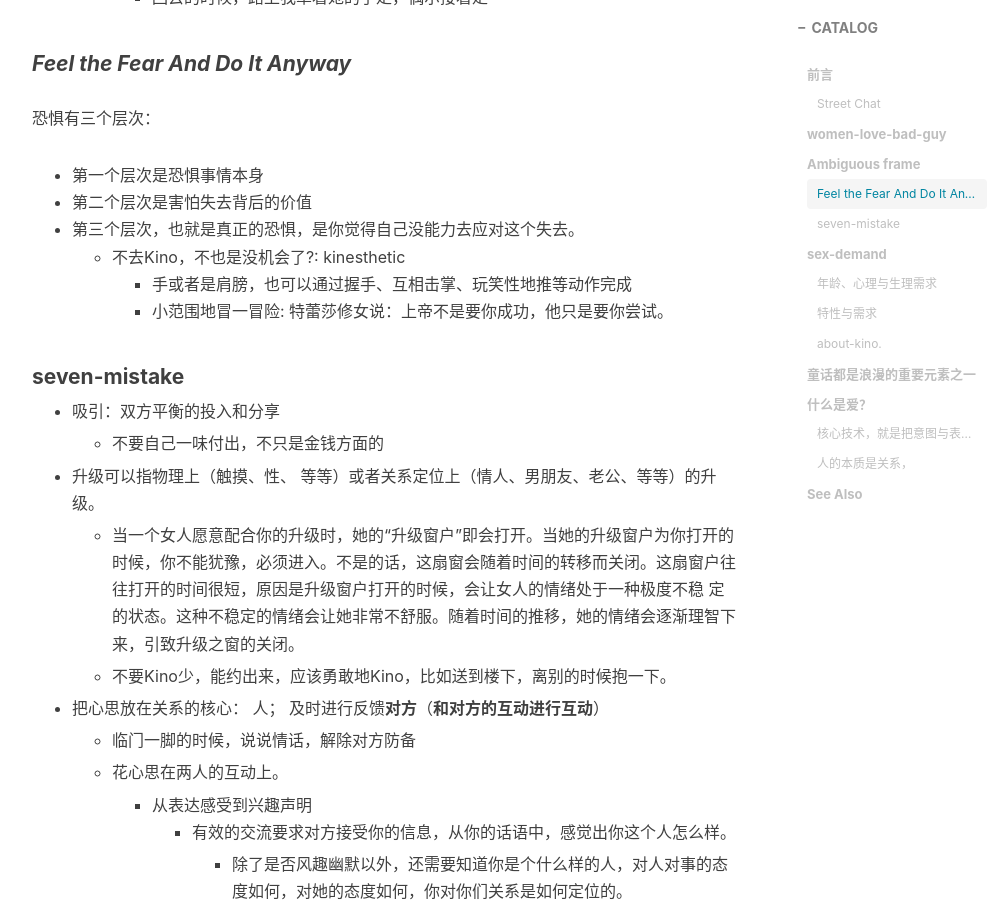
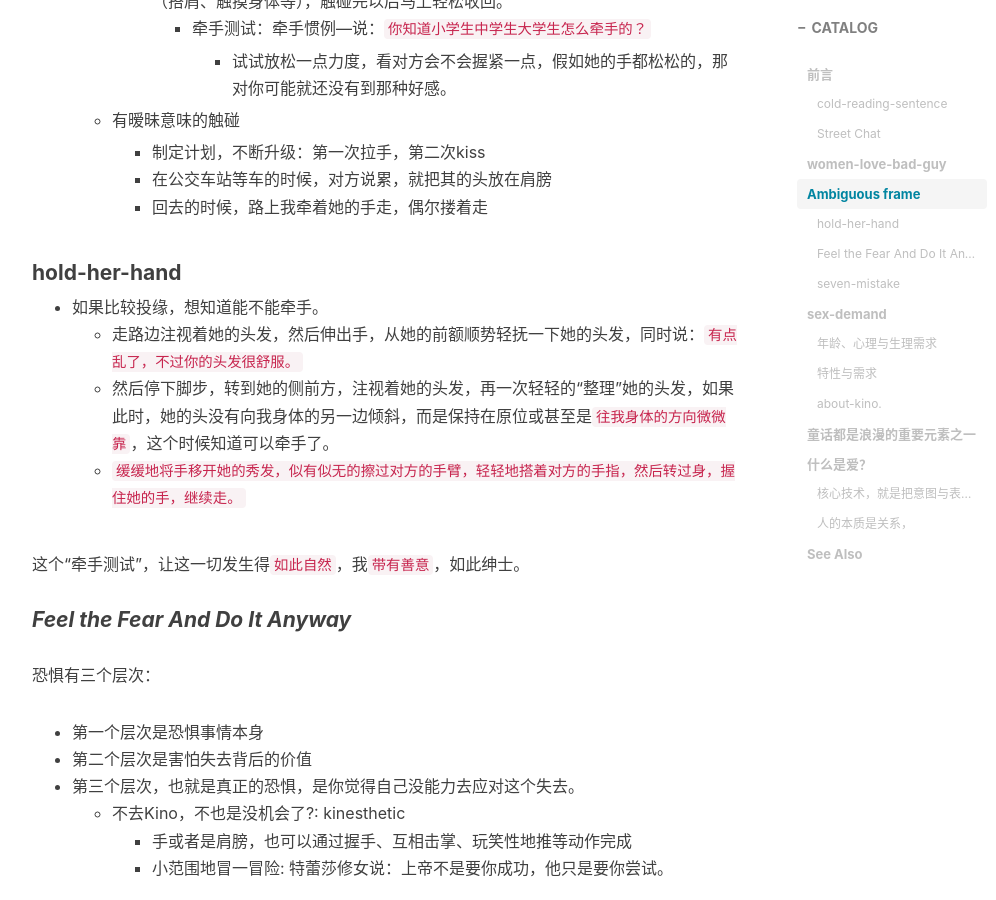
Before and after one commit to pua1203/pua1203.github.io, a Jekyll site: the page built from _posts/pua/2018-09-16-sendMsg.md, in a window 1280 px wide and 900 px high, scrolled down 4555 px. Shown: the whole window, without its empty margins (233-1229 px from the left). Built offline with Jekyll 4.4.1, drawn with Linux system fonts in a browser that asks for light colours; nearby versions of some CDN libraries; comment, search, counter and statistics services are not loaded; some of the changed text lies outside the part shown.

```diff
--- a/_posts/pua/2018-09-16-sendMsg.md
+++ b/_posts/pua/2018-09-16-sendMsg.md
@@ -12,6 +12,17 @@ subtitle: women-love-bad-guy
 
 
 # 前言
+
+
+
+#### **cold-reading-sentence**
+
+
+
+- 你之所以这么难过，是因为在心灵的最底层，你是个在乎而且渴望真爱的人。这样的你，可爱多了
+- 我觉得你还`蛮可爱`的，只是不知道你`有没有内涵`
+- 虽然你外表看起来`很坚强`，但是内心还是`很女人`的。
+- 有时你很外向，`善于交际与人和乐`，有时你很内向，`深居简出谨慎小心`
 
 
 
@@ -179,6 +190,17 @@ subtitle: women-love-bad-guy
      * 回去的时候，路上我牵着她的手走，偶尔搂着走
 
 
+
+#### **hold-her-hand**
+
+
+
+* 如果比较投缘，想知道能不能牵手。
+  * 走路边注视着她的头发，然后伸出手，从她的前额顺势轻抚一下她的头发，同时说：`有点乱了，不过你的头发很舒服。`
+  * 然后停下脚步，转到她的侧前方，注视着她的头发，再一次轻轻的“整理”她的头发，如果此时，她的头没有向我身体的另一边倾斜，而是保持在原位或甚至是`往我身体的方向微微靠`，这个时候知道可以牵手了。
+  * `缓缓地将手移开她的秀发，似有似无的擦过对方的手臂，轻轻地搭着对方的手指，然后转过身，握住她的手，继续走。`
+
+这个“牵手测试”，让这一切发生得`如此自然`，我`带有善意`，如此绅士。
 
 
 
```
